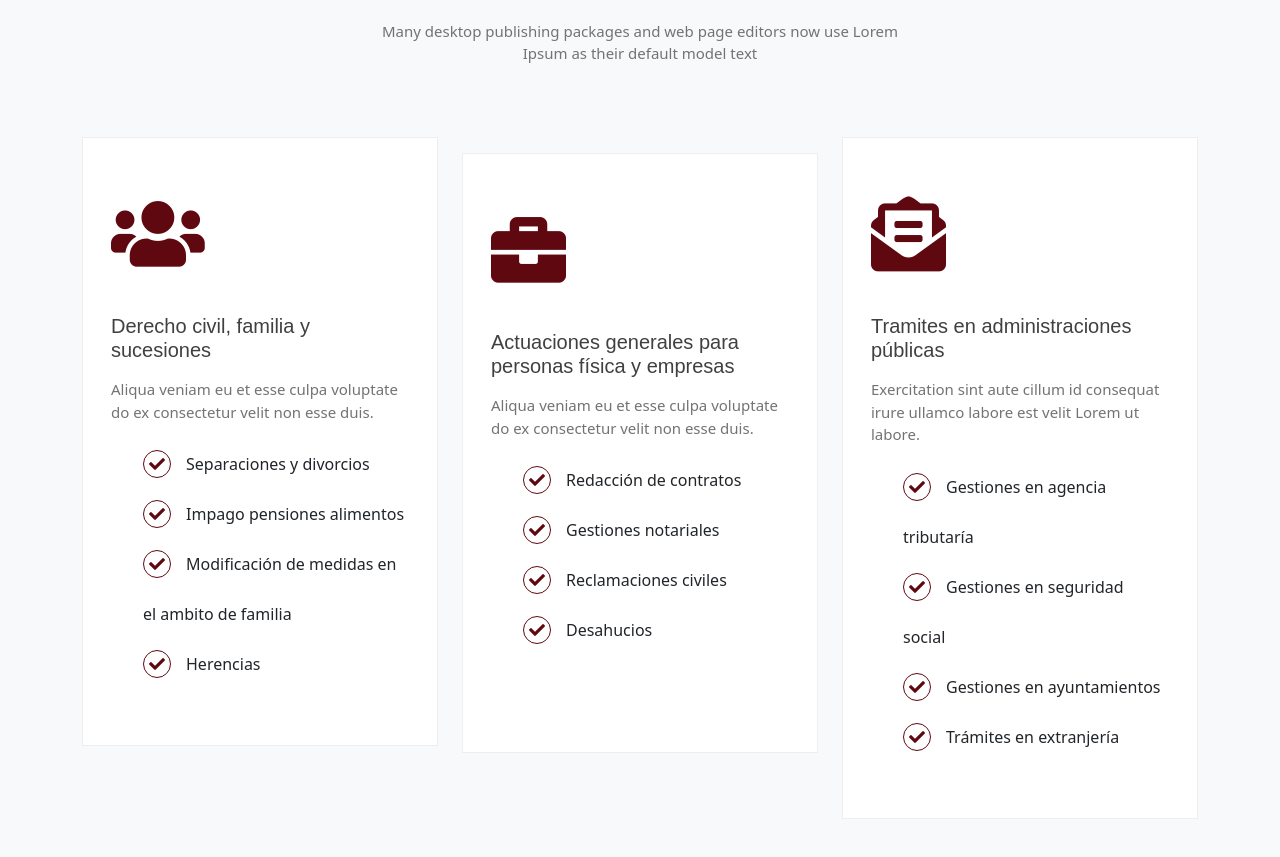
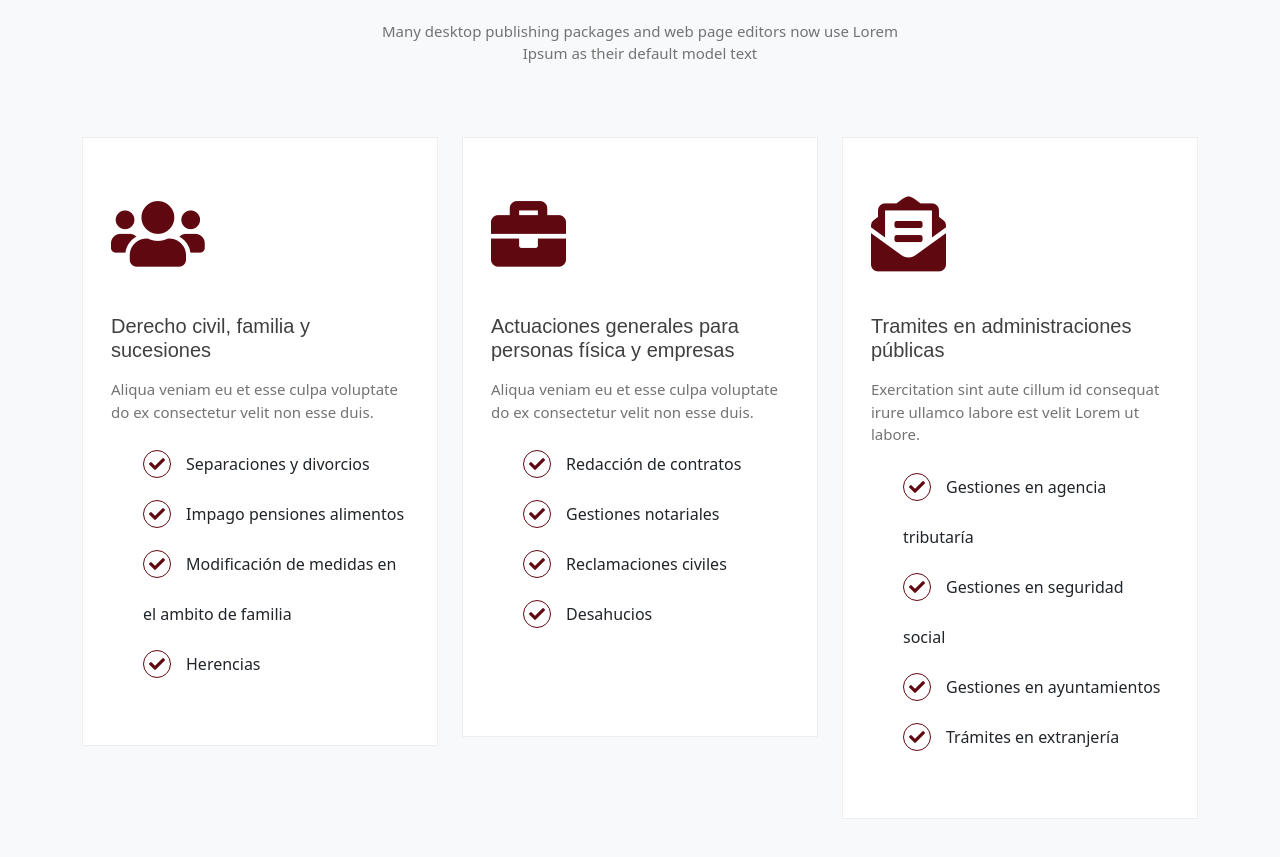
Before and after one commit to AngelMazur/svabogados, a Next.js app: page / in a window 1280 px wide. Shown: the part 880-1737 px from the top of the page. Built offline with nearby package versions, Linux system fonts and the light colour scheme.

Commit message:
fix: Change margintop in services

```diff
--- a/src/app/page.js
+++ b/src/app/page.js
@@ -47,7 +47,7 @@ export default function Home () {
             {/* <!--- END COL --> */}
 
             <div className='col-lg-4'>
-              <div className='atf-single-services text-left wow fadeIn mt-3' data-wow-duration='1s' data-wow-delay='0.3s' data-wow-offset='0'>
+              <div className='atf-single-services text-left wow fadeIn' data-wow-duration='1s' data-wow-delay='0.3s' data-wow-offset='0'>
                 <div className='atf-services-icon mb-4'>
                   <i className='fas fa-briefcase' />
                 </div>
```
